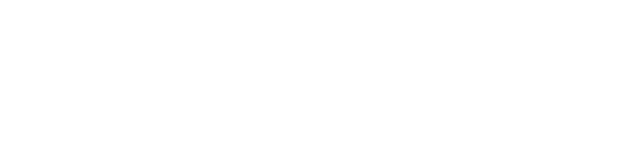
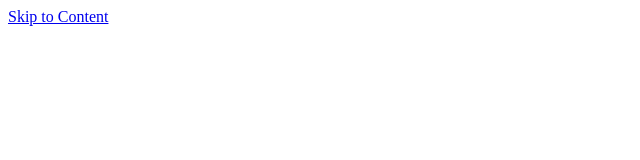
Before and after one commit to AlishaKausheen/CodeSync, a plain HTML site: page index.html in a window 1280 px wide. Shown: the whole page, without its empty margins (0-640 px from the left). Drawn offline with nearby package versions, Linux system fonts and the light colour scheme.

Commit message:
styling 1

```diff
--- a/assets/css/style.css
+++ b/assets/css/style.css
@@ -9,37 +9,123 @@
 
 
 
-/*-----------------------------------*\
-  #CUSTOM PROPERTY
-\*-----------------------------------*/
+
+ /* #CUSTOM PROPERTY*/
+
+ :root{
+  --white: hsl(0, 0%, 100%);
+--black: hsl(0, 0%, 0);
+
+    /*dark color*/
+    --background-dark: hsl(220, 40%, 13%);
+--on-background-dark: hsl(0, 0%, 100%);
+--primary-dark: hsl(212, 100%, 50%);
+--primary-hover-dark: hsl(212, 100%, 45%);
+--primary-outline-dark: hsl(212, 100%, 46%);
+--primary-outline-hover-dark: hsl(212, 100%, 55%);
+--surface-dark: hsl(222, 41%, 17%);
+--on-surface-dark: hsl(223, 23%, 61%);
+--on-surface-2-dark: hsl(222, 16%, 72%);
+--surface-variant-dark: hsl(223, 40%, 20%);
+--surface-variant-hover-dark: hsl(223, 40%, 24%);
+--on-surface-variant-dark: hsl(223, 13%, 54%);
+--surface-variant-outline-dark: hsl(222, 41%, 23%);
+--surface-variant-outline-hover-dark: hsl(220, 40%, 40%);
+--error-dark: hsl(0, 100%, 71%);
+--error-alpha-10-dark: hsla(0, 100%, 71%, 0.1);
+--outline-dark: hsl(223, 40%, 20%);
+--surface-1-dark: hsl(220, 40%, 17%);
+--surface-1-hover-dark: hsl(219, 40%, 21%);
+--surface-1-outline-dark: hsl(219, 40%, 20%);
+--surface-1-outline-hover-dark: hsl(220, 40%, 40%);
+--alpha-80-dark: hsla(0, 0%, 100%, 0.8);
+--alpha-70-dark: hsla(0, 0%, 100%, 0.7);
+--alpha-60-dark: hsla(0, 0%, 100%, 0.6);
+--alpha-50-dark: hsla(0, 0%, 100%, 0.5);
+--alpha-10-dark: hsla(0, 0%, 100%, 0.1);
+--alpha-5-dark: hsla(0, 0%, 100%, 0.05);
+--overlay-bg-dark: hsla(220, 40%, 7%, 0.5);
+
+  /*light color*/
+  --background-light: hsl(0, 0%, 100%);
+--on-background-light: hsl(220, 40%, 13%);
+--primary-light: hsl(212, 100%, 50%);
+--primary-hover-light: hsl(212, 100%, 45%);
+--primary-outline-light: hsl(212, 100%, 46%);
+--primary-outline-hover-light: hsl(212, 100%, 40%);
+--surface-light: hsl(223, 100%, 96%);
+--on-surface-light: hsl(222, 11%, 40%);
+--on-surface-2-light: hsl(222, 11%, 36%);
+--surface-variant-light: hsl(221, 26%, 89%);
+--surface-variant-hover-light: hsl(221, 26%, 79%);
+--on-surface-variant-light: hsl(223, 14%, 35%);
+--surface-variant-outline-light: hsl(223, 18%, 85%);
+--surface-variant-outline-hover-light: hsl(223, 18%, 75%);
+--error-light: hsl(0, 54%, 49%);
+--error-alpha-10-light: hsla(0, 54%, 49%, 0.1);
+--outline-light: hsl(223, 10%, 83%);
+--surface-1-light: hsl(223, 100%, 96%);
+--surface-1-hover-light: hsl(223, 100%, 90%);
+--surface-1-outline-light: hsl(223, 49%, 92%);
+--surface-1-outline-hover-light: hsl(223, 49%, 82%);
+--alpha-80-light: hsla(0, 0%, 0%, 0.8);
+--alpha-70-light: hsla(0, 0%, 0%, 0.7);
+--alpha-60-light: hsla(0, 0%, 0%, 0.6);
+--alpha-50-light: hsla(0, 0%, 0%, 0.5);
+--alpha-10-light: hsla(0, 0%, 0%, 0.1);
+--alpha-5-light: hsla(0, 0%, 0%, 0.05);
+--overlay-bg-light: hsla(220, 8%, 56%, 0.5);
+
+/*typography*/
+
+/*font family*/
+--font-primary: "Poppins", sans-serif;
+
+/*font size*/
+--base-font-size: 62.5%;
+--title-1: 4.8rem;
+--title-2: 2.4rem;
+--title-3: 1.8rem;
+--body: 1.6rem;
+--label-1: 1.4rem;
+--label-2: 1.2rem;
+
+/*font weight*/
+--weight-regular: 400;
+--weight-medium: 500;
+--weight-semiBold: 600;
+--weight-bold: 700;
+
+/*borderradius*/
+--radius-8: 8px;
+--radius-12: 12px;
+--radius-24: 24px;
+--radius-pill: 500px;
+--radius-circle: 50%;
+
+--header-height: 72px;
+
+ }
 
 
+ @media (prefers-reduced-motion : no-preference){
+  :root{
+    /* transition*/
+    --transition-timing-function: cubic-bezier(0.14, 0.97, 0.59, 1);
+--transition-short: 150ms var(--transition-timing-function);
+--transition-medium: 250ms var(--transition-timing-function);
+--transition-long: 500ms var(--transition-timing-function);
 
-/*-----------------------------------*\
-  #RESET
-\*-----------------------------------*/
-
-
-
-/*-----------------------------------*\
-  #UTILITY
-\*-----------------------------------*/
+  }
+ }
 
 
 
 
 
-/*-----------------------------------*\
-  #REUSED STYLE
-\*-----------------------------------*/
 
 
 
-
-
-/*-----------------------------------*\
-  #COMPONENTS
-\*-----------------------------------*/
 
 /* Icon button */
 
--- a/assets/js/api.js
+++ b/assets/js/api.js
@@ -1,6 +1,3 @@
 /**
 
  */
-
-
-'use strict';
--- a/assets/js/app.js
+++ b/assets/js/app.js
@@ -1,6 +1,3 @@
 /**
 
  */
-
-
-'use strict';
--- a/assets/js/theme.js
+++ b/assets/js/theme.js
@@ -1,6 +1,3 @@
 /**
  *
  */
-
-
-'use strict';
--- a/index.html
+++ b/index.html
@@ -0,0 +1,36 @@
+<!DOCTYPE html>
+<html lang="en" dir="ltr">
+<head>
+    <meta charset="UTF-8">
+    <meta name="viewport" content="width=device-width, initial-scale=1.0">
+    <title>CodeSync</title>
+    <meta name="description" content="CodeSync">
+    <!--Favicon-->
+    <link rel="shortcut icon" href="favicon.png" type="image/x-icon">
+
+    <!--theme js-->
+    <script src="./assets/js/theme.js"></script>
+
+    <!--GOOGLE FONT-->
+    <link rel="preconnect" href="https://fonts.googleapis.com">
+<link rel="preconnect" href="https://fonts.gstatic.com" crossorigin>
+<link href="https://fonts.googleapis.com/css2?family=Poppins:wght@400;500;600;700&display=swap" rel="stylesheet">
+
+
+<!--Material Icon link-->
+<link rel="stylesheet" href="https://fonts.googleapis.com/css2?family=Material+Symbols+Rounded:opsz,wght,FILL,GRAD@24,400,1,0" />
+
+
+<!--Custom CSS link-->
+<link rel="stylesheet" href="./assets/css/style.css">
+
+<!--Custom JS link-->
+<script src="./assets/js/app.js"></script>
+</head>
+<body>
+    <!--Skip to content-->
+    <a href="#main" class="skip-t0-content">Skip to Content</a>
+
+
+</body>
+</html>
```
